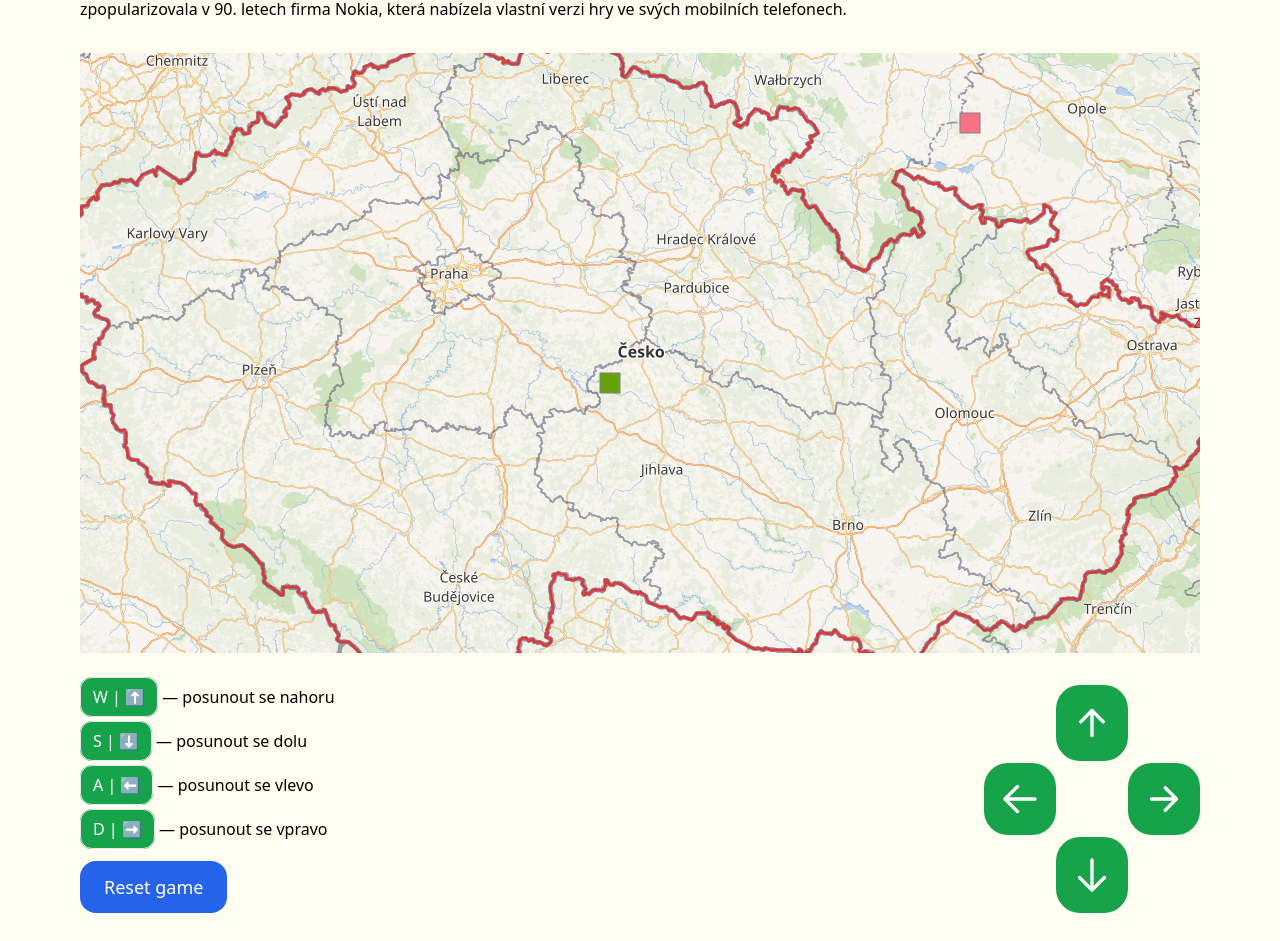
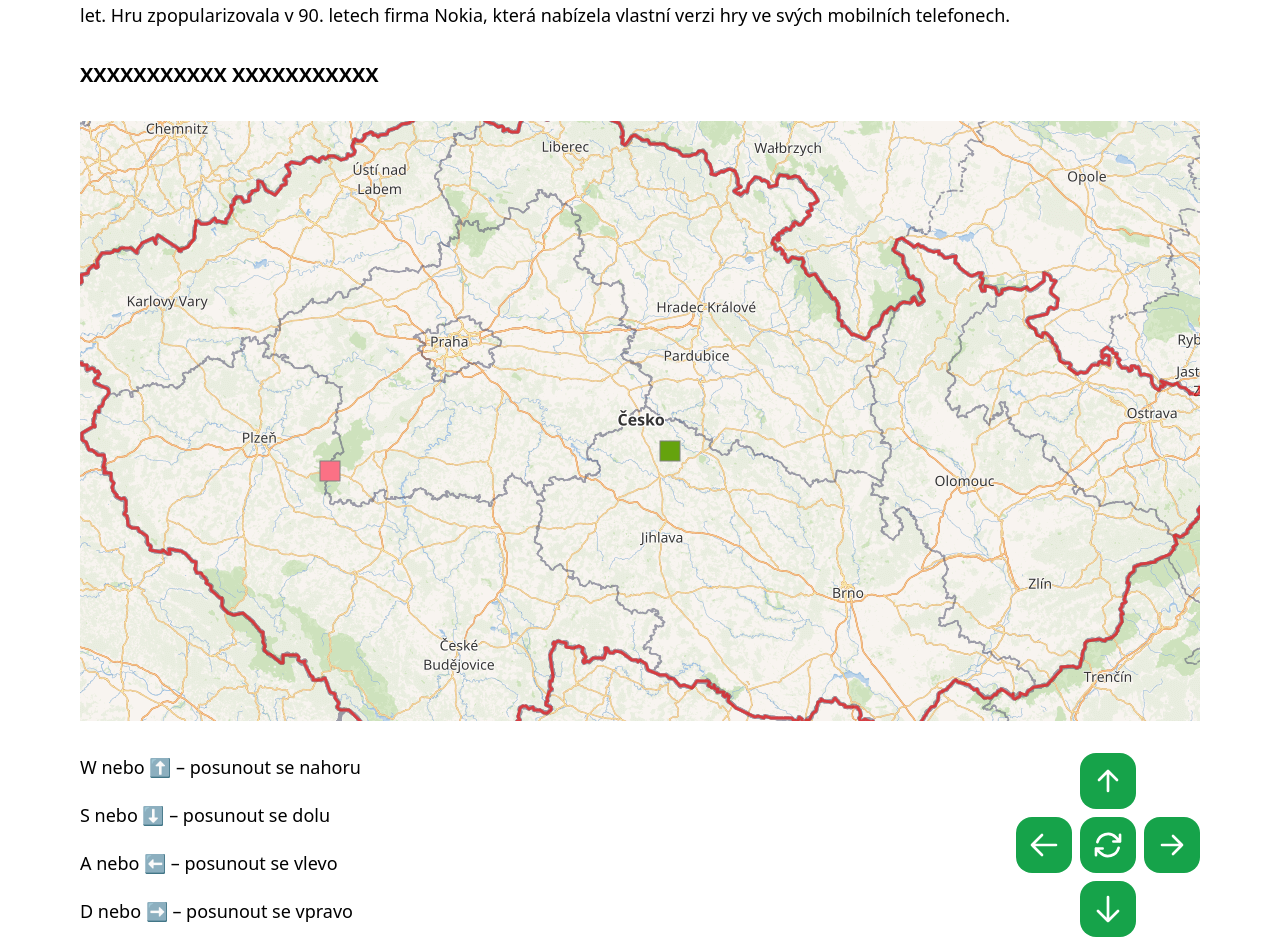
Before and after one commit to aleveha/snake-game, a Next.js app: page / in a window 1280 px wide. Shown: the part 111-1052 px from the top of the page. Built offline with nearby package versions, Linux system fonts and the light colour scheme.

Commit message:
feat: add answer coordinates

```diff
--- a/src/components/board/board.tsx
+++ b/src/components/board/board.tsx
@@ -1,51 +1,64 @@
 import React, { FC, useCallback, useEffect, useRef, useState } from "react";
 import {
+	answerCoordinatesToString,
 	clearBoard,
 	drawApple,
 	drawSnake,
 	generateRandomApplePosition,
 	hasSnakeCollided,
+	hideAnswerCoordinatesString,
 	isAppleEaten,
 } from "@src/components/board/utils";
-import { Coordinates, SNAKE_SIZE } from "@src/components/board/types";
+import { AnswerCoordinates, Coordinates } from "@src/components/board/types";
 import { Controls } from "@src/components/controls/controls";
 import { useBoardSize } from "@src/components/board/hooks/useBoardSize";
 import { useSnake } from "@src/components/board/hooks/useSnake";
 
-export const Board: FC = () => {
+interface Props {
+	coordinates: AnswerCoordinates;
+}
+
+export const Board: FC<Props> = ({ coordinates }) => {
+	const coordinatesString = answerCoordinatesToString(coordinates);
+
+	const [score, setScore] = useState(0);
 	const [size, parentRef] = useBoardSize();
 	const [snake, moveSnake, increaseSnake, resetSnake] = useSnake(size);
 	const [apple, setApple] = useState<Coordinates>(generateRandomApplePosition(size, snake.coordinates));
 	const [context, setContext] = useState<CanvasRenderingContext2D | null>(null);
+	const [answerCoordinatesString, setAnswerCoordinatesString] = useState<string>(
+		hideAnswerCoordinatesString(coordinatesString),
+	);
 
 	const boardRef = useRef<HTMLCanvasElement | null>(null);
 
 	const resetBoard = useCallback(() => {
 		resetSnake();
 		setApple(generateRandomApplePosition(size, snake.coordinates));
-	}, [resetSnake, size, snake.coordinates]);
+		setAnswerCoordinatesString(hideAnswerCoordinatesString(coordinatesString));
+		setScore(0);
+	}, [coordinatesString, resetSnake, size, snake.coordinates]);
+
+	const handleIsAppleEaten = useCallback(() => {
+		setApple(generateRandomApplePosition(size, snake.coordinates));
+		setScore(prev => prev + 1);
+		increaseSnake(score % 2 == 0);
+	}, [increaseSnake, score, size, snake.coordinates]);
 
 	useEffect(() => {
 		setContext(boardRef.current && boardRef.current.getContext("2d"));
-		clearBoard(context, size.height, size.width);
+		clearBoard(context, size);
 		drawSnake(context, snake.coordinates);
 		drawApple(context, apple);
 
 		if (isAppleEaten(apple, snake.coordinates[0])) {
-			setApple(generateRandomApplePosition(size, snake.coordinates));
-			increaseSnake();
+			return handleIsAppleEaten();
 		}
 
-		if (
-			hasSnakeCollided(snake.coordinates) ||
-			snake.coordinates[0].x >= size.width - SNAKE_SIZE ||
-			snake.coordinates[0].x <= -2 * SNAKE_SIZE ||
-			snake.coordinates[0].y <= -2 * SNAKE_SIZE ||
-			snake.coordinates[0].y >= size.height - SNAKE_SIZE
-		) {
-			resetBoard();
+		if (hasSnakeCollided(snake.coordinates, size) && !!snake.direction) {
+			return resetBoard();
 		}
-	}, [apple, context, size, increaseSnake, resetBoard, snake.coordinates]);
+	}, [apple, context, size, resetBoard, snake, handleIsAppleEaten, answerCoordinatesString]);
 
 	useEffect(() => {
 		const interval = setInterval(() => {
@@ -53,11 +66,30 @@ export const Board: FC = () => {
 				moveSnake(snake.direction)();
 			}
 		}, snake.speed);
+
 		return () => clearInterval(interval);
 	}, [moveSnake, snake.direction, snake.speed]);
 
+	useEffect(() => {
+		const index = score / 2 - 1;
+		if (score <= 0 || index >= coordinatesString.length || score % 2 !== 0) {
+			console.log("score", score, "coordinatesString.length", coordinatesString.length);
+			return;
+		}
+
+		setAnswerCoordinatesString(
+			prev => prev.slice(0, index) + coordinatesString[index] + prev.slice(index + 1, prev.length),
+		);
+	}, [coordinatesString, score]);
+
+	useEffect(() => {
+		setApple(generateRandomApplePosition(size, snake.coordinates));
+		// eslint-disable-next-line react-hooks/exhaustive-deps
+	}, [size]);
+
 	return (
 		<>
+			<p className="text-xl font-bold">{answerCoordinatesString}</p>
 			<div className="flex bg-board bg-center" ref={parentRef}>
 				<canvas height={size.height} ref={boardRef} width={size.width} />
 			</div>
--- a/src/components/board/hooks/useSnake.ts
+++ b/src/components/board/hooks/useSnake.ts
@@ -50,7 +50,8 @@ export const useSnake = (size: Size) => {
 		[snake.direction, makeMovement],
 	);
 
-	const increaseSnake = useCallback(() => {
+	const increaseSnake = useCallback(
+		(increaseSpeed = false) => {
 			let xDiff = 0;
 			let yDiff = 0;
 			const { coordinates, direction } = snake;
@@ -84,9 +85,11 @@ export const useSnake = (size: Size) => {
 						y: prev.coordinates[prev.coordinates.length - 1].y - yDiff,
 					},
 				],
-			speed: prev.speed > 10 ? prev.speed - 10 : prev.speed,
+				speed: prev.speed > 100 && increaseSpeed ? prev.speed - 20 : prev.speed,
 			}));
-	}, [snake]);
+		},
+		[snake],
+	);
 
 	const resetSnake = useCallback(() => {
 		setSnake({ coordinates: snakeDefaultCoordinates, direction: null, speed: 400 });
@@ -97,14 +100,17 @@ export const useSnake = (size: Size) => {
 			switch (event.key) {
 				case "w":
 				case "ArrowUp":
+					event.preventDefault();
 					moveSnake("up")();
 					break;
 				case "s":
 				case "ArrowDown":
+					event.preventDefault();
 					moveSnake("down")();
 					break;
 				case "a":
 				case "ArrowLeft":
+					event.preventDefault();
 					moveSnake("left")();
 					break;
 				case "d":
@@ -127,5 +133,9 @@ export const useSnake = (size: Size) => {
 		};
 	}, [handleKeyEvents]);
 
+	useEffect(() => {
+		setSnake(prev => ({ ...prev, coordinates: snakeDefaultCoordinates }));
+	}, [size, snakeDefaultCoordinates]);
+
 	return [snake, moveSnake, increaseSnake, resetSnake] as const;
 };
--- a/src/components/board/utils.ts
+++ b/src/components/board/utils.ts
@@ -1,9 +1,9 @@
-import { Coordinates, Size, SNAKE_SIZE } from "@src/components/board/types";
+import { AnswerCoordinates, Coordinates, Size, SNAKE_SIZE } from "@src/components/board/types";
 
 // Board
-export function clearBoard(context: CanvasRenderingContext2D | null, height: number, width: number): void {
+export function clearBoard(context: CanvasRenderingContext2D | null, size: Size): void {
 	if (context) {
-		context.clearRect(0, 0, width, height);
+		context.clearRect(0, 0, size.width, size.height);
 	}
 }
 
@@ -59,8 +59,12 @@ export function drawSnake(context: CanvasRenderingContext2D | null, object: Coor
 	}
 }
 
-export function hasSnakeCollided(snake: Coordinates[]): boolean {
+export function hasSnakeCollided(snake: Coordinates[], boardSize: Size): boolean {
 	return (
+		snake[0].x >= boardSize.width - SNAKE_SIZE ||
+		snake[0].x <= -2 * SNAKE_SIZE ||
+		snake[0].y <= -2 * SNAKE_SIZE ||
+		snake[0].y >= boardSize.height - SNAKE_SIZE ||
 		snake.findIndex(
 			(pos: Coordinates, index: number) => pos.x === snake[0].x && pos.y === snake[0].y && index !== 0,
 		) !== -1
@@ -74,3 +78,20 @@ export function calculateWidth(width: number): number {
 	}
 	return newWidth;
 }
+
+// Answer coordinates
+export function answerCoordinatesToString(coordinates: AnswerCoordinates): string {
+	const { latitude, longitude } = coordinates;
+
+	return (
+		`${latitude.degrees > 0 ? "N" : "S"}${latitude.degrees}°${latitude.minutes}'${latitude.seconds}" ` +
+		`${longitude.degrees > 0 ? "E" : "W"}${longitude.degrees}°${longitude.minutes}'${longitude.seconds}"`
+	);
+}
+
+export function hideAnswerCoordinatesString(value: string): string {
+	return value
+		.split(" ")
+		.map(coor => "X".repeat(coor.length))
+		.join(" ");
+}
--- a/src/components/controls/button.tsx
+++ b/src/components/controls/button.tsx
@@ -1,22 +1,22 @@
 import clsx from "clsx";
 import { FC } from "react";
-import { ICONS } from "@src/components/controls/icons";
+import { Icon, ICONS } from "@src/components/controls/icons";
 import { Direction } from "@src/components/board/types";
 
 interface Props {
 	className?: string;
-	direction: Direction;
+	icon: Icon | Direction;
 	onClick?: () => void;
 }
 
-export const Button: FC<Props> = ({ className, direction, onClick }) => (
+export const Button: FC<Props> = ({ className, icon, onClick }) => (
 	<button
 		className={clsx(
-			"flex w-fit items-center justify-center rounded-3xl bg-green-600 p-4 text-white hover:bg-green-700",
+			"flex w-fit items-center justify-center rounded-2xl bg-green-600 p-3 text-white hover:bg-green-700",
 			className,
 		)}
 		onClick={onClick}
 	>
-		{ICONS[direction]}
+		{ICONS[icon]}
 	</button>
 );
--- a/src/components/controls/controls.tsx
+++ b/src/components/controls/controls.tsx
@@ -1,7 +1,6 @@
 import React, { FC } from "react";
 import { Button } from "@src/components/controls/button";
 import { Direction } from "@src/components/board/types";
-import { Badge } from "@src/components/ui/badge";
 
 interface Props {
 	handleMove: (direction: Direction) => () => void;
@@ -9,46 +8,37 @@ interface Props {
 }
 
 export const Controls: FC<Props> = ({ handleMove, handleReset }) => (
-	<div className="flex w-full flex-col-reverse justify-between md:flex-row">
-		<div className="mt-14 flex h-fit w-full flex-col items-start justify-center space-y-5 md:mt-0 md:w-1/2">
-			<div className="space-y-5">
-				<p>
-					<Badge>W | ⬆️</Badge> — posunout se nahoru
-				</p>
-				<p>
-					<Badge>️S | ⬇️</Badge> — posunout se dolu
-				</p>
-				<p>
-					<Badge>A | ⬅️</Badge> — posunout se vlevo
-				</p>
-				<p>
-					<Badge>D | ➡️</Badge> — posunout se vpravo
-				</p>
-			</div>
-			<button
-				className="rounded-2xl bg-blue-600 py-3 px-6 text-lg text-white hover:bg-blue-700"
-				onClick={handleReset}
-			>
-				Reset game
-			</button>
-		</div>
-		<div className="grid grid-cols-3 grid-rows-2 gap-4 md:grid-rows-3 md:gap-0">
+	<div className="flex w-full flex-col justify-between space-y-8 md:flex-row-reverse md:space-y-0">
+		<div className="flex justify-center">
+			<div className="grid w-fit grid-cols-3 grid-rows-2 grid-rows-3 gap-2">
 				<Button
-				className="row-span-2 self-center md:col-start-1 md:col-end-2 md:row-start-2 md:row-end-3"
-				direction="left"
+					className="col-start-1 col-end-2 row-start-2 row-end-3"
+					icon="left"
 					onClick={handleMove("left")}
 				/>
-			<Button className="col-start-2 col-end-3 row-start-1 row-end-2" direction="up" onClick={handleMove("up")} />
 				<Button
-				className="row-span-2 self-center md:col-start-3 md:col-end-4 md:row-start-2 md:row-end-3"
-				direction="right"
+					className="col-start-2 col-end-3 row-start-2 row-end-3 bg-blue-600 hover:bg-blue-700"
+					icon="reset"
+					onClick={handleReset}
+				/>
+				<Button
+					className="col-start-3 col-end-4 row-start-2 row-end-3"
+					icon="right"
 					onClick={handleMove("right")}
 				/>
 				<Button
-				className="col-start-2 col-end-3 row-start-2 row-end-3 md:row-start-3 md:row-end-4"
-				direction="down"
+					className="col-start-2 col-end-3 row-end-3 row-end-4"
+					icon="down"
 					onClick={handleMove("down")}
 				/>
+				<Button className="col-start-2 col-end-3 row-start-1 row-end-2" icon="up" onClick={handleMove("up")} />
+			</div>
+		</div>
+		<div className="space-y-5">
+			<p>W nebo ⬆️ &ndash; posunout se nahoru</p>
+			<p>️S nebo ⬇️ &ndash; posunout se dolu</p>
+			<p>A nebo ⬅️ &ndash; posunout se vlevo</p>
+			<p>D nebo ➡️ &ndash; posunout se vpravo</p>
 		</div>
 	</div>
 );
--- a/src/components/controls/icons.tsx
+++ b/src/components/controls/icons.tsx
@@ -1,36 +1,53 @@
 import { Direction } from "@src/components/board/types";
 
 const upIcon = (
-	<svg className="h-10 w-10" stroke="currentColor" strokeWidth={2} viewBox="0 0 24 24">
+	<svg className="h-8 w-8" stroke="currentColor" strokeWidth={2} viewBox="0 0 24 24">
 		<path strokeLinecap="round" strokeLinejoin="round" d="M12 19.5v-15m0 0l-6.75 6.75M12 4.5l6.75 6.75" />
 	</svg>
 );
 
 const downIcon = (
-	<svg className="h-10 w-10" stroke="currentColor" strokeWidth={2} viewBox="0 0 24 24">
+	<svg className="h-8 w-8" stroke="currentColor" strokeWidth={2} viewBox="0 0 24 24">
 		<path strokeLinecap="round" strokeLinejoin="round" d="M19.5 13.5L12 21m0 0l-7.5-7.5M12 21V3" />
 	</svg>
 );
 
 const leftIcon = (
-	<svg className="h-10 w-10" stroke="currentColor" strokeWidth={2} viewBox="0 0 24 24">
+	<svg className="h-8 w-8" stroke="currentColor" strokeWidth={2} viewBox="0 0 24 24">
 		<path strokeLinecap="round" strokeLinejoin="round" d="M10.5 19.5L3 12m0 0l7.5-7.5M3 12h18" />
 	</svg>
 );
 
 const rightIcon = (
-	<svg className="h-10 w-10" stroke="currentColor" strokeWidth={2} viewBox="0 0 24 24">
+	<svg className="h-8 w-8" stroke="currentColor" strokeWidth={2} viewBox="0 0 24 24">
 		<path strokeLinecap="round" strokeLinejoin="round" d="M4.5 12h15m0 0l-6.75-6.75M19.5 12l-6.75 6.75" />
 	</svg>
 );
 
-type Icons = {
+const resetIcon = (
+	<svg className="h-8 w-8" fill="none" stroke="currentColor" strokeWidth={2} viewBox="0 0 24 24">
+		<path
+			strokeLinecap="round"
+			strokeLinejoin="round"
+			d="M16.023 9.348h4.992v-.001M2.985 19.644v-4.992m0 0h4.992m-4.993 0l3.181 3.183a8.25 8.25 0 0013.803-3.7M4.031 9.865a8.25 8.25 0 0113.803-3.7l3.181 3.182m0-4.991v4.99"
+		/>
+	</svg>
+);
+
+type DirectionIcons = {
 	[key in Direction]: JSX.Element;
 };
+
+interface Icons extends DirectionIcons {
+	reset: JSX.Element;
+}
+
+export type Icon = keyof Icons;
 
 export const ICONS: Icons = {
 	up: upIcon,
 	down: downIcon,
 	left: leftIcon,
 	right: rightIcon,
+	reset: resetIcon,
 } as const;
--- a/src/pages/homepage.tsx
+++ b/src/pages/homepage.tsx
@@ -1,12 +1,26 @@
 import type { NextPage } from "next";
 import { Intro } from "@src/components/intro";
 import { Board } from "@src/components/board/board";
+import { AnswerCoordinates } from "@src/components/board/types";
+
+const coordinates: AnswerCoordinates = {
+	latitude: {
+		degrees: 41,
+		minutes: 16,
+		seconds: 4.6,
+	},
+	longitude: {
+		degrees: 32,
+		minutes: 3,
+		seconds: 34.8,
+	},
+};
 
 const HomePage: NextPage = () => {
 	return (
 		<div className="ui-container space-y-8 py-8">
 			<Intro />
-			<Board />
+			<Board coordinates={coordinates} />
 		</div>
 	);
 };
--- a/styles/globals.css
+++ b/styles/globals.css
@@ -4,7 +4,7 @@
 
 @layer base {
     body {
-        @apply bg-amber-50 bg-opacity-70;
+        @apply text-lg;
     }
 }
 
```
Also changed, not shown: src/components/board/types.ts (+11 -0 lines), .eslintrc.json. Lines whose indentation alone changed are shown as unchanged.
